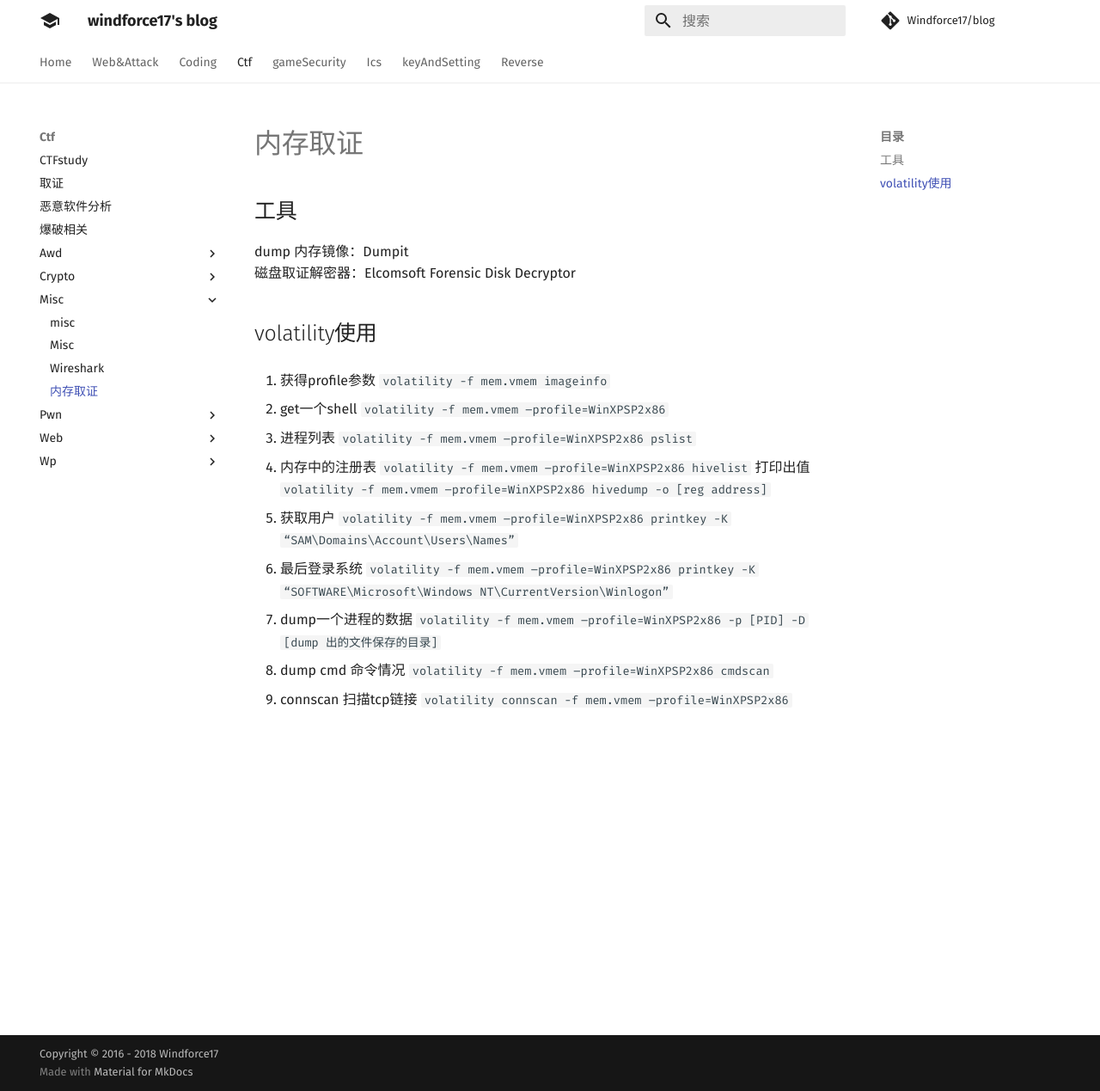
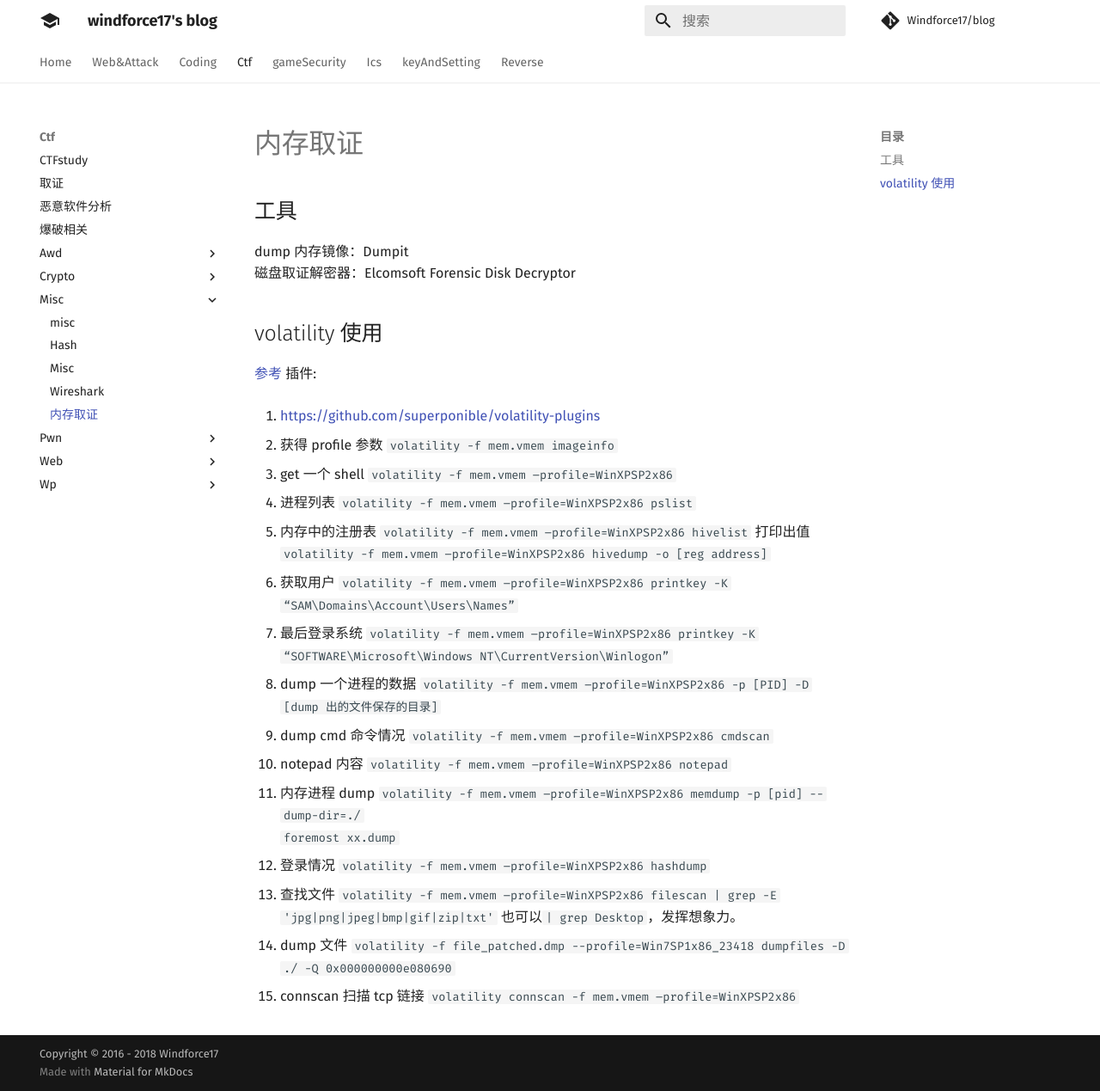
Before and after one commit to Windforce17/blog, an MkDocs documentation site: the page built from docs/ctf/misc/内存取证.md, in a window 1280 px wide and 1269 px high. Shown: the whole window at 86% size. Built offline with MkDocs 1.6.1 and Material for MkDocs 9.7.7, drawn with Linux system fonts in a browser that asks for light colours; comment, search, counter and statistics services are not loaded.

```diff
--- a/docs/ctf/misc/内存取证.md
+++ b/docs/ctf/misc/内存取证.md
@@ -1,32 +1,55 @@
 ## 工具
+
 dump 内存镜像：Dumpit
 磁盘取证解密器：Elcomsoft Forensic Disk Decryptor
-## volatility使用
-1. 获得profile参数
-`volatility -f mem.vmem imageinfo`
 
-2. get一个shell
-`volatility -f mem.vmem –profile=WinXPSP2x86`
+## volatility 使用
 
-3. 进程列表
-`volatility -f mem.vmem –profile=WinXPSP2x86 pslist`
+[参考](http://shaobaobaoer.cn/archives/693/memory-forensics-tool-volatility-usage-and-practice)
+插件:
 
-4. 内存中的注册表
-`volatility -f mem.vmem –profile=WinXPSP2x86 hivelist`
-打印出值
-`volatility -f mem.vmem –profile=WinXPSP2x86 hivedump -o [reg address]`
+1. https://github.com/superponible/volatility-plugins
 
-5. 获取用户
-`volatility -f mem.vmem –profile=WinXPSP2x86 printkey -K “SAM\Domains\Account\Users\Names” `
+1. 获得 profile 参数
+   `volatility -f mem.vmem imageinfo`
 
-6. 最后登录系统
-`volatility -f mem.vmem –profile=WinXPSP2x86 printkey -K “SOFTWARE\Microsoft\Windows NT\CurrentVersion\Winlogon” `
+1. get 一个 shell
+   `volatility -f mem.vmem –profile=WinXPSP2x86`
 
-7. dump一个进程的数据
-`volatility -f mem.vmem –profile=WinXPSP2x86 -p [PID] -D [dump 出的文件保存的目录]`
+1. 进程列表
+   `volatility -f mem.vmem –profile=WinXPSP2x86 pslist`
 
-8. dump cmd 命令情况
-`volatility -f mem.vmem –profile=WinXPSP2x86 cmdscan`
+1. 内存中的注册表
+   `volatility -f mem.vmem –profile=WinXPSP2x86 hivelist`
+   打印出值
+   `volatility -f mem.vmem –profile=WinXPSP2x86 hivedump -o [reg address]`
 
-9. connscan 扫描tcp链接
-`volatility connscan -f mem.vmem –profile=WinXPSP2x86 `
+1. 获取用户
+   `volatility -f mem.vmem –profile=WinXPSP2x86 printkey -K “SAM\Domains\Account\Users\Names”`
+
+1. 最后登录系统
+   `volatility -f mem.vmem –profile=WinXPSP2x86 printkey -K “SOFTWARE\Microsoft\Windows NT\CurrentVersion\Winlogon”`
+
+1. dump 一个进程的数据
+   `volatility -f mem.vmem –profile=WinXPSP2x86 -p [PID] -D [dump 出的文件保存的目录]`
+
+1. dump cmd 命令情况
+   `volatility -f mem.vmem –profile=WinXPSP2x86 cmdscan`
+
+1. notepad 内容
+   `volatility -f mem.vmem –profile=WinXPSP2x86 notepad`
+
+1. 内存进程 dump
+   `volatility -f mem.vmem –profile=WinXPSP2x86 memdump -p [pid] --dump-dir=./`
+   `foremost xx.dump`
+1. 登录情况
+   `volatility -f mem.vmem –profile=WinXPSP2x86 hashdump`
+
+1. 查找文件
+   `volatility -f mem.vmem –profile=WinXPSP2x86 filescan | grep -E 'jpg|png|jpeg|bmp|gif|zip|txt'` 也可以`| grep Desktop`，发挥想象力。
+
+1. dump 文件
+   `volatility -f file_patched.dmp --profile=Win7SP1x86_23418 dumpfiles -D ./ -Q 0x000000000e080690`
+
+1. connscan 扫描 tcp 链接
+   `volatility connscan -f mem.vmem –profile=WinXPSP2x86`
```
Also changed, not shown: docs/coding/c&cpp/c++.md (+2 -90 lines), docs/coding/c&cpp/qt.md (added, +139 -0 lines), docs/coding/c&cpp/qt_image.md (deleted, +0 -51 lines), docs/coding/c&cpp/winapi.md (added, +5 -0 lines), docs/ctf/misc/hash.md (added, +9 -0 lines).
